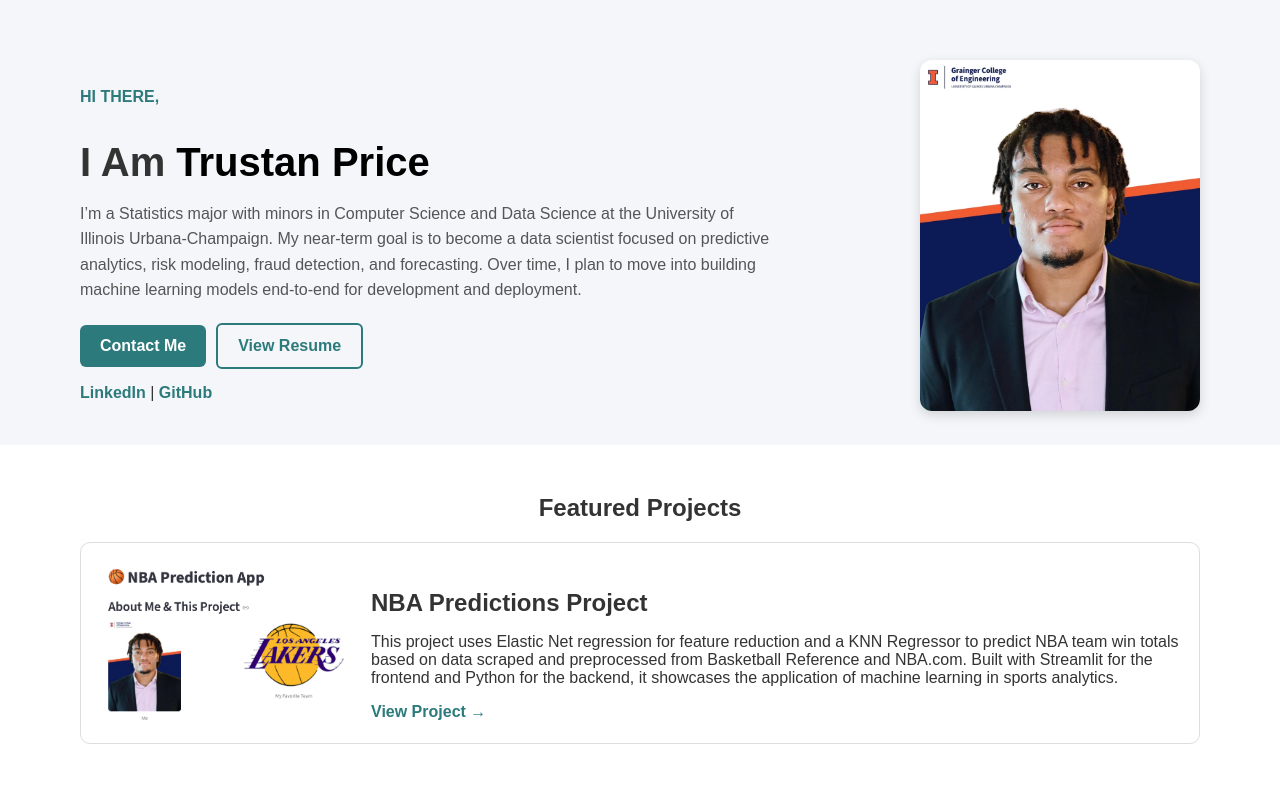
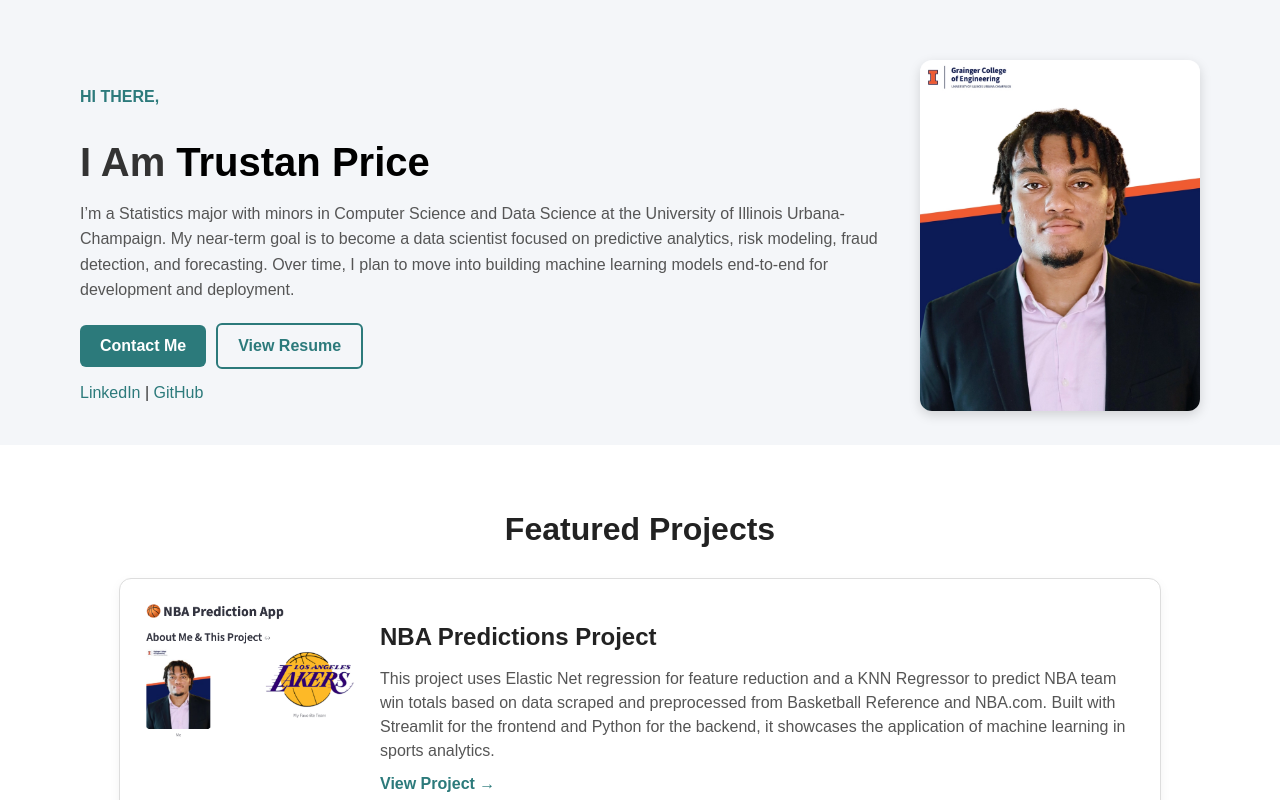
Before and after one commit to trustanprice/personal-portfolio, a React (Create React App) app: page / in a window 1280 px wide. Shown: the top 800 px of the page. Built offline with nearby package versions, Linux system fonts and the light colour scheme.

Commit message:
pushing changed to featured projects portion and website tab

```diff
--- a/public/index.html
+++ b/public/index.html
@@ -2,42 +2,27 @@
 <html lang="en">
   <head>
     <meta charset="utf-8" />
-    <link rel="icon" href="%PUBLIC_URL%/favicon.ico" />
+    <!-- Favicon (logo in the browser tab) -->
+    <link rel="icon" href="%PUBLIC_URL%/website-logo.png" />
+
     <meta name="viewport" content="width=device-width, initial-scale=1" />
     <meta name="theme-color" content="#000000" />
     <meta
       name="description"
-      content="Web site created using create-react-app"
+      content="Trustan Price's personal portfolio showcasing projects, skills, and experience."
     />
+
+    <!-- Apple Touch Icon (for iOS home screen shortcut) -->
     <link rel="apple-touch-icon" href="%PUBLIC_URL%/logo192.png" />
-    <!--
-      manifest.json provides metadata used when your web app is installed on a
-      user's mobile device or desktop. See https://developers.google.com/web/fundamentals/web-app-manifest/
-    -->
+
+    <!-- PWA Manifest -->
     <link rel="manifest" href="%PUBLIC_URL%/manifest.json" />
-    <!--
-      Notice the use of %PUBLIC_URL% in the tags above.
-      It will be replaced with the URL of the `public` folder during the build.
-      Only files inside the `public` folder can be referenced from the HTML.
 
-      Unlike "/favicon.ico" or "favicon.ico", "%PUBLIC_URL%/favicon.ico" will
-      work correctly both with client-side routing and a non-root public URL.
-      Learn how to configure a non-root public URL by running `npm run build`.
-    -->
-    <title>React App</title>
+    <!-- Page Title -->
+    <title>trustanprice.io</title>
   </head>
   <body>
     <noscript>You need to enable JavaScript to run this app.</noscript>
     <div id="root"></div>
-    <!--
-      This HTML file is a template.
-      If you open it directly in the browser, you will see an empty page.
-
-      You can add webfonts, meta tags, or analytics to this file.
-      The build step will place the bundled scripts into the <body> tag.
-
-      To begin the development, run `npm start` or `yarn start`.
-      To create a production bundle, use `npm run build` or `yarn build`.
-    -->
   </body>
 </html>
--- a/src/components/Home.css
+++ b/src/components/Home.css
@@ -13,8 +13,33 @@
   }
 
   .hero-text {
-    max-width: 700px;
+    max-width: 900px;     /* good for large screens */
+    width: 100%;          /* ensures it doesn’t overflow container */
+    flex: 1;              /* lets it resize naturally with flexbox */
+    padding-right: 20px;  /* spacing from the image */
   }
+
+  /* On smaller screens, make text more compact */
+  @media (max-width: 1024px) {
+    .hero-text {
+      max-width: 700px;
+      padding-right: 10px;
+    }
+  }
+
+  @media (max-width: 768px) {
+    .hero {
+      flex-direction: column; /* stack text on top of image */
+      text-align: center;
+    }
+
+    .hero-text {
+      max-width: 100%;
+      padding-right: 0;
+      margin-bottom: 20px; /* add space between text and image */
+    }
+  }
+
 
   .intro {
     color: #2c7a7b;
@@ -64,61 +89,76 @@
     color: #2c7a7b;
     text-decoration: none;
     font-weight: 500;
-    margin-right: 8px;
+    margin-right: 0;
+    transition: color 0.3s ease, border-bottom 0.3s ease;
+  }
+
+  .links a:hover {
+    color: #1e4d4f;
+    border-bottom: 2px solid #2c7a7b;
+    padding-bottom: 2px;
   }
 
   .hero-image img {
     width: 280px;
     border-radius: 12px;
-    box-shadow: 0 4px 12px rgba(0,0,0,0.15);
+    box-shadow: 0 4px 12px rgba(0, 0, 0, 0.15);
   }
 
   /* Featured Projects Section */
-.featured {
-  padding: 30px 80px 30px 80px;  /* ⬅ reduce top padding */
-  text-align: center;
-}
+  .featured {
+    padding: 40px 80px 0px;
+    text-align: center;
+  }
 
+  .featured h2 {
+    font-size: 2rem;
+    margin-bottom: 30px;
+    font-weight: bold;
+    color: #222;
+  }
 
   .project-card {
     display: flex;
-    align-items: center;
-    justify-content: center;
+    align-items: flex-start;
     border: 1px solid #ddd;
-    border-radius: 10px;
-    overflow: hidden;
+    border-radius: 12px;
     padding: 20px;
     background: #fff;
+    margin: 20px auto;
+    max-width: 1000px;
+    box-shadow: 0 4px 12px rgba(0, 0, 0, 0.05);
+    transition: transform 0.25s ease, box-shadow 0.25s ease;
+  }
+
+  .project-card:hover {
+    transform: translateY(-6px);
+    box-shadow: 0 8px 24px rgba(0, 0, 0, 0.1);
   }
 
   .project-card img {
-    width: 250px;
+    width: 220px;
+    height: 140px;
+    object-fit: cover;
     margin-right: 20px;
     border-radius: 8px;
   }
 
   .project-info {
     text-align: left;
+    flex: 1;
   }
 
   .project-info h3 {
     font-size: 1.5rem;
-    margin-bottom: 10px;
+    margin-bottom: 8px;
+    color: #222;
   }
 
-  /* Links Styling */
-.links a {
-    color: #2c7a7b;           /* teal / greenish tone */
-    font-weight: 600;
-    text-decoration: none;
-    margin-right: 0px;
-    transition: color 0.3s ease, border-bottom 0.3s ease;
-  }
-
-  .links a:hover {
-    color: #1e4d4f;           /* darker teal on hover */
-    border-bottom: 2px solid #2c7a7b;
-    padding-bottom: 2px;
+  .project-info p {
+    color: #555;
+    line-height: 1.5;
+    margin-bottom: 12px;
   }
 
   .project-info a {
```
Also changed, not shown: public/website-logo.png (added).
